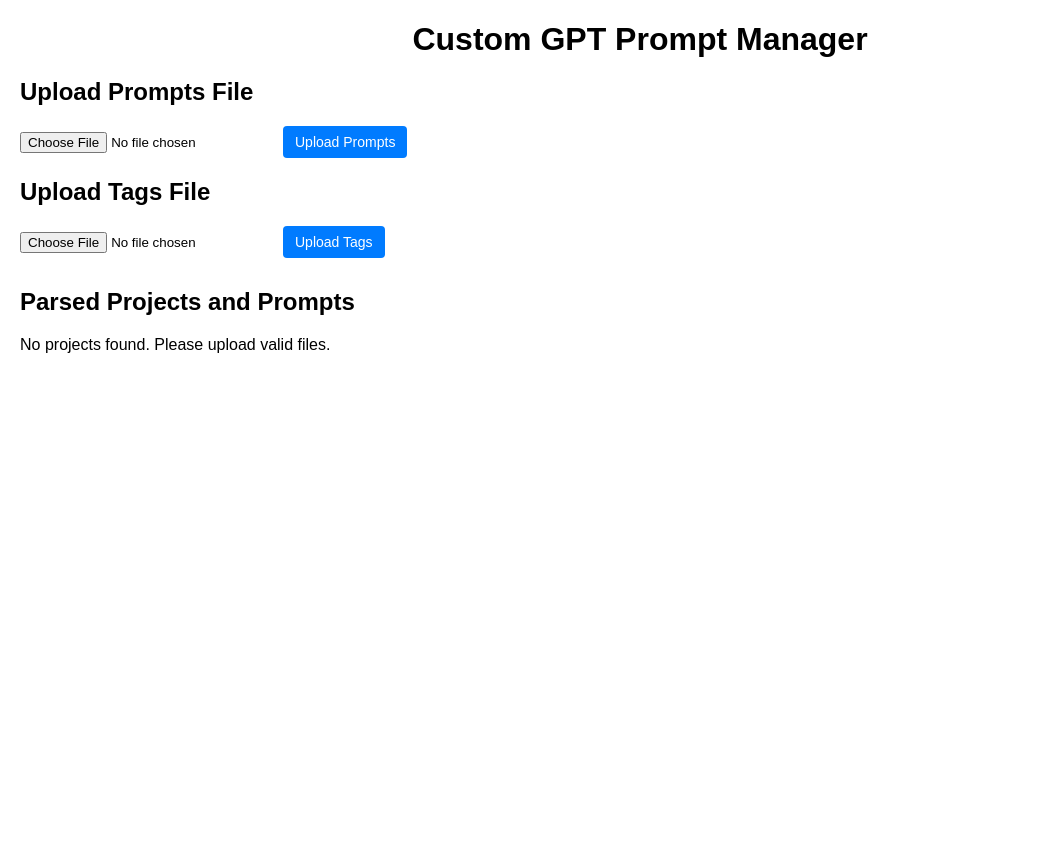
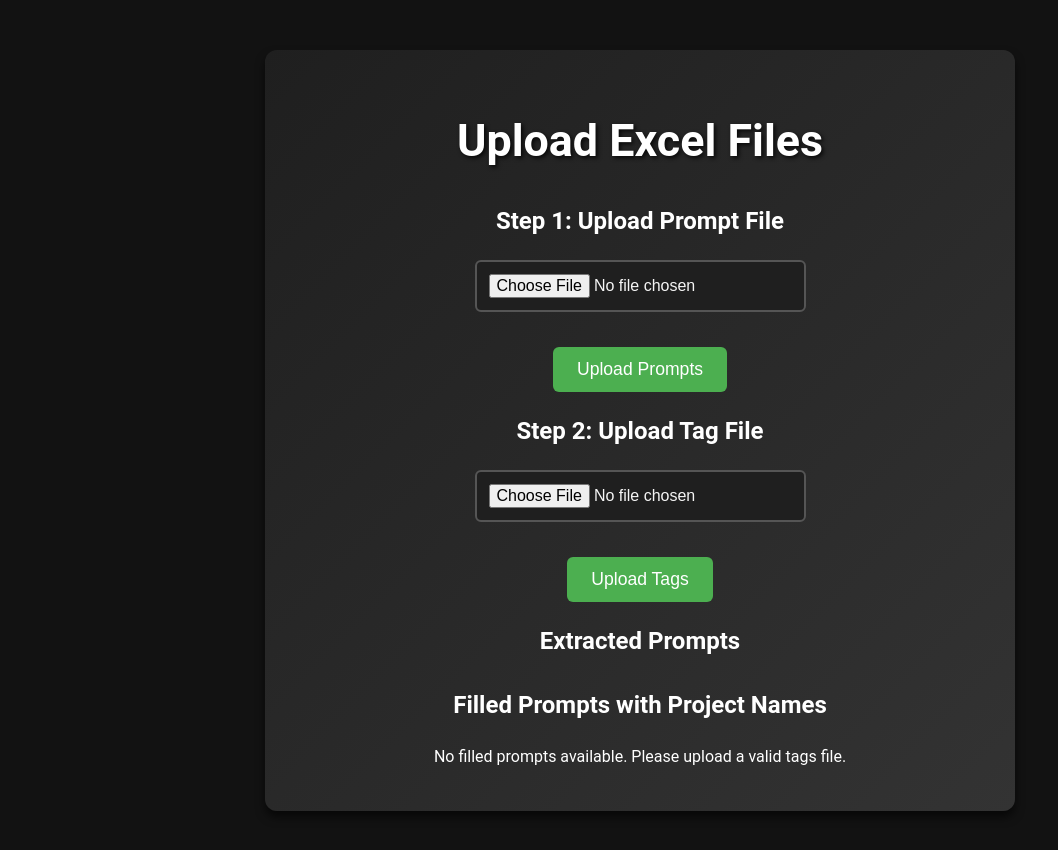
Before and after one commit to Harsh6530/custom-gpt, a React (Create React App) app in the folder frontend/: page / in a window 1280 px wide. Shown: the top 850 px of the page, without its empty margins (0-1058 px from the left). Before the commit the page ends 800 px from the top, so only its background shows below. Built offline with nearby package versions, Linux system fonts and the light colour scheme.

Commit message:
Commit before response

```diff
--- a/frontend/src/App.js
+++ b/frontend/src/App.js
@@ -1,125 +1,88 @@
-import React, { useState } from "react";
-import axios from "axios";
-import "./css/App.css"; // Importing the CSS file
+import React, { useState } from 'react';
+import './css/App.css';
 
 const App = () => {
-  const [promptsFile, setPromptsFile] = useState(null);
-  const [tagsFile, setTagsFile] = useState(null);
-  const [parsedProjects, setParsedProjects] = useState([]);
-  const [loading, setLoading] = useState(false);
+    const [prompts, setPrompts] = useState([]);
+    const [filledPromptsWithProjects, setFilledPromptsWithProjects] = useState([]); // Ensure this is initialized as an array
+    const [promptFile, setPromptFile] = useState(null);
+    const [tagFile, setTagFile] = useState(null);
 
-  const uploadFile = async (file, endpoint) => {
-    const formData = new FormData();
-    formData.append("file", file);
-    const response = await axios.post(`http://localhost:5000/${endpoint}`, formData, {
-      headers: { "Content-Type": "multipart/form-data" },
-    });
-    return response.data;
+    const handlePromptFileChange = (e) => {
+        setPromptFile(e.target.files[0]);
     };
 
-  const handlePromptsUpload = async () => {
-    if (promptsFile) {
-      setLoading(true);
-      try {
-        const data = await uploadFile(promptsFile, "upload-prompts");
-        console.log("Prompts uploaded:", data);
-      } catch (error) {
-        console.error("Error uploading prompts:", error);
-      }
-      setLoading(false);
-    }
+    const handleTagFileChange = (e) => {
+        setTagFile(e.target.files[0]);
     };
 
-  const handleTagsUpload = async () => {
-    if (tagsFile) {
-      setLoading(true);
-      try {
-        const data = await uploadFile(tagsFile, "upload-tags");
-        console.log("Parsed Projects Response:", data);
-        setParsedProjects(data.parsedProjects);
-      } catch (error) {
-        console.error("Error uploading tags:", error);
-      }
-      setLoading(false);
-    }
+    const handleUploadPrompts = () => {
+        if (!promptFile) return alert('Please select a prompt file first.');
+
+        const formData = new FormData();
+        formData.append('file', promptFile);
+
+        fetch('http://localhost:5000/api/upload-prompts', {
+            method: 'POST',
+            body: formData,
+        })
+            .then((response) => response.json())
+            .then((data) => setPrompts(data.prompts || [])) // Default to empty array if undefined
+            .catch((error) => console.error('Error uploading prompt file:', error));
     };
 
-  const handleGenerateResponses = async (projectName, promptIndex) => {
-    setLoading(true);
-    try {
-      const selectedPrompt = parsedProjects
-        .find((project) => project.projectName === projectName)
-        .parsedPrompts[promptIndex];
+    const handleUploadTags = () => {
+        if (!tagFile) return alert('Please select a tag file first.');
 
-      const response = await axios.post("http://localhost:5000/generate-responses", {
-        prompts: [selectedPrompt.parsedPrompt],
-      });
+        const formData = new FormData();
+        formData.append('file', tagFile);
 
-      setParsedProjects((prevProjects) =>
-        prevProjects.map((project) =>
-          project.projectName === projectName
-            ? {
-                ...project,
-                parsedPrompts: project.parsedPrompts.map((p, i) =>
-                  i === promptIndex ? { ...p, response: response.data.responses[0].response } : p
-                ),
-              }
-            : project
-        )
-      );
-
-      console.log(`Response for ${projectName} - Prompt ${promptIndex}:`, response.data.responses);
-    } catch (error) {
-      console.error("Error generating response:", error);
-    }
-    setLoading(false);
+        fetch('http://localhost:5000/api/upload-tags', {
+            method: 'POST',
+            body: formData,
+        })
+            .then((response) => response.json())
+            .then((data) => {
+                console.log('Response from backend:', data); // Debugging: Log the backend response
+                setFilledPromptsWithProjects(data.filledPromptsWithProjects || []); // Default to empty array if undefined
+            })
+            .catch((error) => console.error('Error uploading tag file:', error));
     };
 
     return (
-    <div className="container">
-      <h1>Custom GPT Prompt Manager</h1>
+        <div className="App">
+            <header className="App-header">
+                <h1>Upload Excel Files</h1>
 
-      <div className="file-upload">
-        <h2>Upload Prompts File</h2>
-        <input type="file" onChange={(e) => setPromptsFile(e.target.files[0])} />
-        <button onClick={handlePromptsUpload} disabled={loading}>
-          {loading ? "Uploading..." : "Upload Prompts"}
-        </button>
-      </div>
+                <h2>Step 1: Upload Prompt File</h2>
+                <input type="file" accept=".xlsx, .xls" onChange={handlePromptFileChange} />
+                <button onClick={handleUploadPrompts}>Upload Prompts</button>
 
-      <div className="file-upload">
-        <h2>Upload Tags File</h2>
-        <input type="file" onChange={(e) => setTagsFile(e.target.files[0])} />
-        <button onClick={handleTagsUpload} disabled={loading}>
-          {loading ? "Uploading..." : "Upload Tags"}
-        </button>
-      </div>
+                <h2>Step 2: Upload Tag File</h2>
+                <input type="file" accept=".xlsx, .xls" onChange={handleTagFileChange} />
+                <button onClick={handleUploadTags}>Upload Tags</button>
 
-      <div className="projects">
-        <h2>Parsed Projects and Prompts</h2>
-        {parsedProjects.length > 0 ? (
-          parsedProjects.map((project) => (
-            <div key={project.projectName} className="project">
-              <h3>Project: {project.projectName}</h3>
-              {project.parsedPrompts.map((prompt, index) => (
-                <div key={index} className="prompt">
-                  <strong>Original:</strong> {prompt.Prompt} <br />
-                  <strong>Parsed:</strong> {prompt.parsedPrompt} <br />
-                  <strong>Response:</strong> {prompt.response || "Pending..."} <br />
-                  <button
-                    onClick={() => handleGenerateResponses(project.projectName, index)}
-                    disabled={loading}
-                  >
-                    {loading ? "Generating..." : "Generate Response"}
-                  </button>
+                <h2>Extracted Prompts</h2>
+                <ul>
+                    {prompts.map((prompt, index) => (
+                        <li key={index}>{prompt}</li>
+                    ))}
+                </ul>
+
+                <h2>Filled Prompts with Project Names</h2>
+                {filledPromptsWithProjects.length === 0 && (
+                    <p>No filled prompts available. Please upload a valid tags file.</p>
+                )}
+                {filledPromptsWithProjects.map((project, index) => (
+                    <div key={index} className="project-section">
+                        <h3>Project: {project.projectName || 'Unknown Project'}</h3> {/* Ensure projectName is safe */}
+                        <ul>
+                            {(project.filledPrompts || []).map((prompt, promptIndex) => ( // Default to empty array
+                                <li key={promptIndex}>{prompt}</li>
+                            ))}
+                        </ul>
                     </div>
                 ))}
-            </div>
-          ))
-        ) : (
-          <p>No projects found. Please upload valid files.</p>
-        )}
-      </div>
+            </header>
         </div>
     );
 };
--- a/frontend/src/css/App.css
+++ b/frontend/src/css/App.css
@@ -1,47 +1,99 @@
-.container {
-  font-family: Arial, sans-serif;
-  margin: 20px;
+/* Modern CSS with Dark Theme for the application */
+/* App.css */
+body {
+  margin: 0;
+  font-family: 'Roboto', Arial, Helvetica, sans-serif;
+  background-color: #121212;
+  color: #f5f5f5;
+  line-height: 1.6;
+}
+
+.App {
+  text-align: center;
+  padding: 20px;
+}
+
+.App-header {
+  background: linear-gradient(135deg, #1f1f1f, #333333);
+  color: #ffffff;
+  padding: 25px;
+  border-radius: 12px;
+  margin: 30px auto;
+  max-width: 700px;
+  box-shadow: 0 6px 10px rgba(0, 0, 0, 0.6);
+  text-align: center;
 }
 
 h1 {
-  text-align: center;
-  margin-bottom: 20px;
+  font-size: 2.8rem;
+  margin-bottom: 25px;
+  font-weight: 700;
+  text-shadow: 2px 2px 4px rgba(0, 0, 0, 0.8);
 }
 
-.file-upload {
-  margin: 20px 0;
+input[type="file"] {
+  display: block;
+  margin: 20px auto;
+  font-size: 1rem;
+  padding: 12px;
+  border: 2px solid #555555;
+  border-radius: 6px;
+  background: #1f1f1f;
+  color: #f5f5f5;
+  cursor: pointer;
+  max-width: 350px;
+  transition: border-color 0.3s, background-color 0.3s;
+}
+
+input[type="file"]:hover {
+  border-color: #888888;
+  background-color: #2c2c2c;
 }
 
 button {
-  margin-left: 10px;
-  padding: 8px 12px;
-  font-size: 14px;
+  padding: 12px 24px;
+  background-color: #4caf50;
+  color: #ffffff;
+  border: none;
+  border-radius: 6px;
+  font-size: 1.1rem;
+  font-weight: 500;
   cursor: pointer;
-  background-color: #007bff;
-  color: white;
-  border: none;
-  border-radius: 4px;
+  margin-top: 15px;
+  transition: background-color 0.3s, transform 0.2s;
 }
 
-button:disabled {
-  background-color: #ccc;
-  cursor: not-allowed;
+button:hover {
+  background-color: #45a049;
+  transform: scale(1.05);
 }
 
-.projects {
-  margin-top: 30px;
+button:active {
+  background-color: #39843c;
 }
 
-.project {
-  border: 1px solid #ddd;
-  padding: 15px;
-  margin-bottom: 15px;
-  border-radius: 5px;
+ul {
+  list-style-type: none;
+  padding: 0;
+  margin-top: 25px;
 }
 
-.prompt {
-  background-color: #f9f9f9;
-  padding: 10px;
-  margin-top: 10px;
-  border-radius: 5px;
+li {
+  background: #1f1f1f;
+  margin: 15px auto;
+  padding: 15px 20px;
+  border: 1px solid #333333;
+  border-radius: 8px;
+  box-shadow: 0 3px 6px rgba(0, 0, 0, 0.6);
+  text-align: left;
+  max-width: 600px;
+  word-wrap: break-word;
+  font-size: 1rem;
+  line-height: 1.5;
+  transition: transform 0.2s, box-shadow 0.3s;
 }
+
+li:hover {
+  transform: translateY(-3px);
+  box-shadow: 0 6px 12px rgba(0, 0, 0, 0.8);
+}
```
Also changed, not shown: 70 other files (tests, documents, lock files or other folders). Lines whose indentation alone changed are shown as unchanged.
